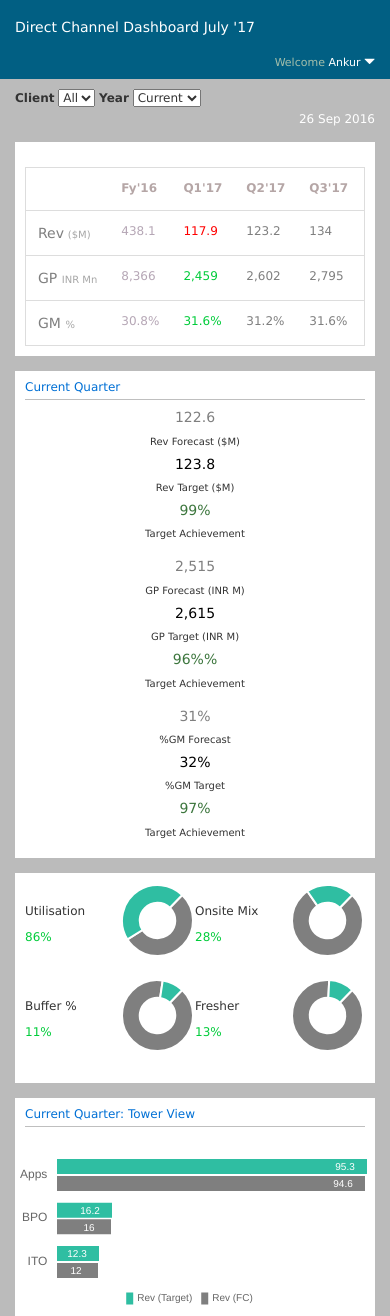
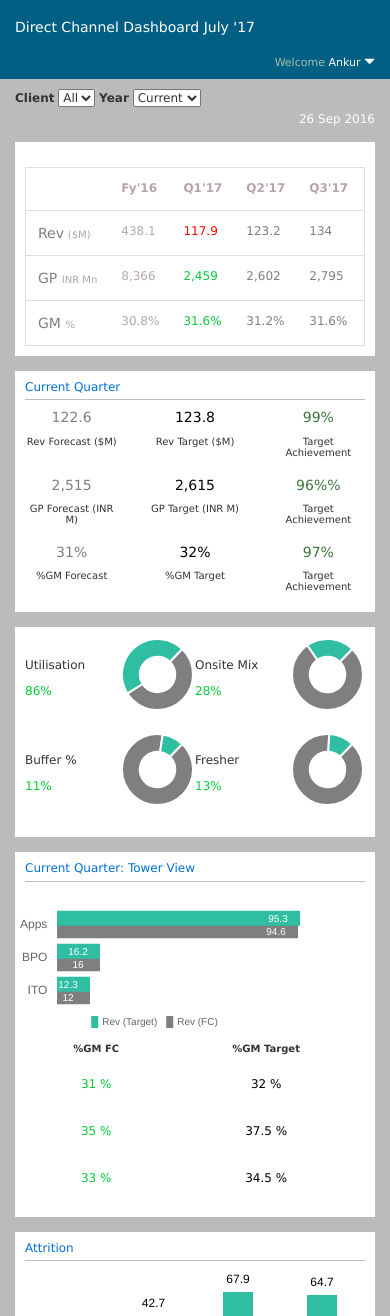
Before and after one commit to shovan-roy-23/dashboard-report, a website: page dashboard.html in a window 390 px wide. Shown: the top 1316 px of the page. Drawn offline with Linux system fonts and the light colour scheme.

Commit message:
Add files via upload

```diff
--- a/currentQuarter/currentQuarter.html
+++ b/currentQuarter/currentQuarter.html
@@ -1,6 +1,6 @@
 <h3 class="no-margin title-text">Current Quarter</h3>
 <div class="row" ng-repeat="reports in currentQuarter">
-	<div class="col-sm-4 text-center" ng-repeat="infoValues in reports.data">
+	<div class="col-sm-4 text-center quarter-block" ng-repeat="infoValues in reports.data">
 		<h4 ng-class="infoValues.class" class=" font14  no- ">{{infoValues.value}}</h4>
 		<h5 class="font10 no- ">{{infoValues.title}}</h5>
 	</div>
--- a/js/appInit.js
+++ b/js/appInit.js
@@ -8,6 +8,7 @@ var app = angular.module('dashboard',['chart.js']).config(['ChartJsProvider', fu
 	});
 	// Configure horizontal charts
 	ChartJsProvider.setOptions('horizontalBar', {
+		responsive: false,
 		legend:{
 			display: true,
 			position: 'bottom',
```
